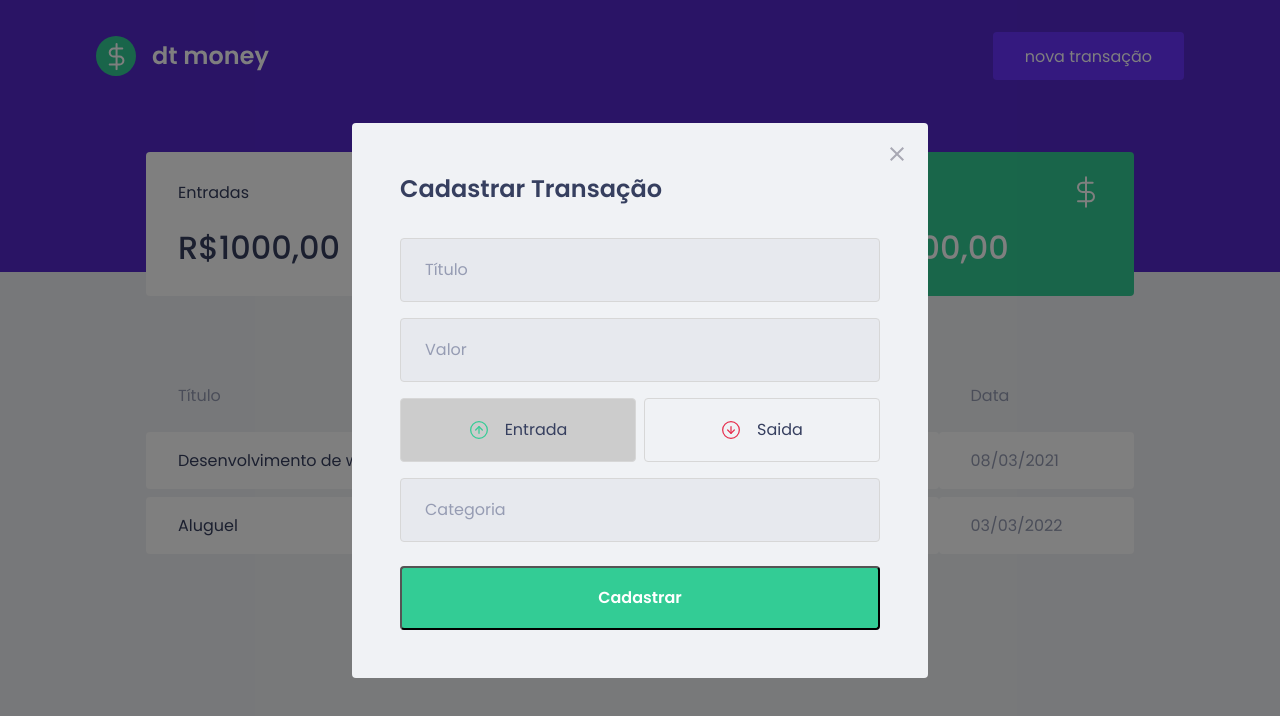
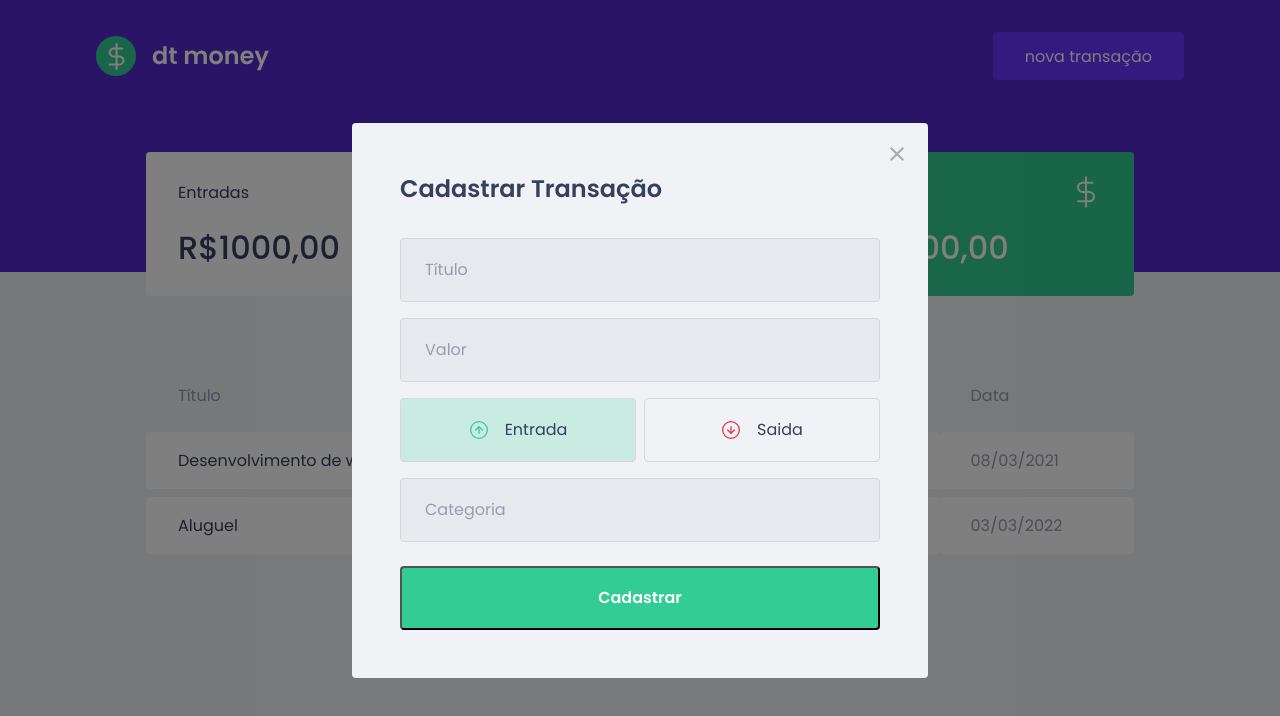
Before and after one commit to LucasMeyble/dtMoney, a React (Create React App) app: page / in a window 1280 px wide. Both pictures are taken after a click on the button "nova transação". Shown: the top 716 px of the page. Built offline with nearby package versions, Linux system fonts and the light colour scheme; no server answers; what miragejs would draw is missing.

Commit message:
cores dos botões

```diff
--- a/src/components/NewTransactionModal/index.tsx
+++ b/src/components/NewTransactionModal/index.tsx
@@ -46,6 +46,7 @@
               type="button"
               onClick={() => { setType('deposit') }}
               isActive={type === 'deposit'}
+              activeColor="green"
             >
               <img src={incomeImg} alt="Entrada" />
               <span>Entrada</span>
@@ -55,6 +56,7 @@
               type="button"
               onClick={() => { setType('withdraw') }}
               isActive={type === 'withdraw'}
+              activeColor="red"
             >
               <img src={outcomeImg} alt="Saida" />
               <span>Saida</span>
--- a/src/components/NewTransactionModal/styles.ts
+++ b/src/components/NewTransactionModal/styles.ts
@@ -1,5 +1,5 @@
 import styled from "styled-components";
-import {darken} from 'polished'
+import { darken, transparentize} from 'polished'
 
 export const Container = styled.form`
   h2 {
@@ -58,6 +58,12 @@
 
 interface RadioBoxProps {
   isActive: boolean;
+  activeColor: 'green' | 'red';
+}
+
+const colors = {
+  green: '#33CC95',
+  red: '#e52e4d'
 }
 
 export const RadioBox = styled.button<RadioBoxProps>`
@@ -65,7 +71,7 @@
     border: 1px solid #d7d7d7;
     border-radius: 0.25rem;
 
-    background: ${(props) => props.isActive === true ? '#ccc' : 'transparent'};
+    background: ${(props) => props.isActive === true ? transparentize(0.8, colors[props.activeColor]) : 'transparent'};
 
     display: flex;
 
```
